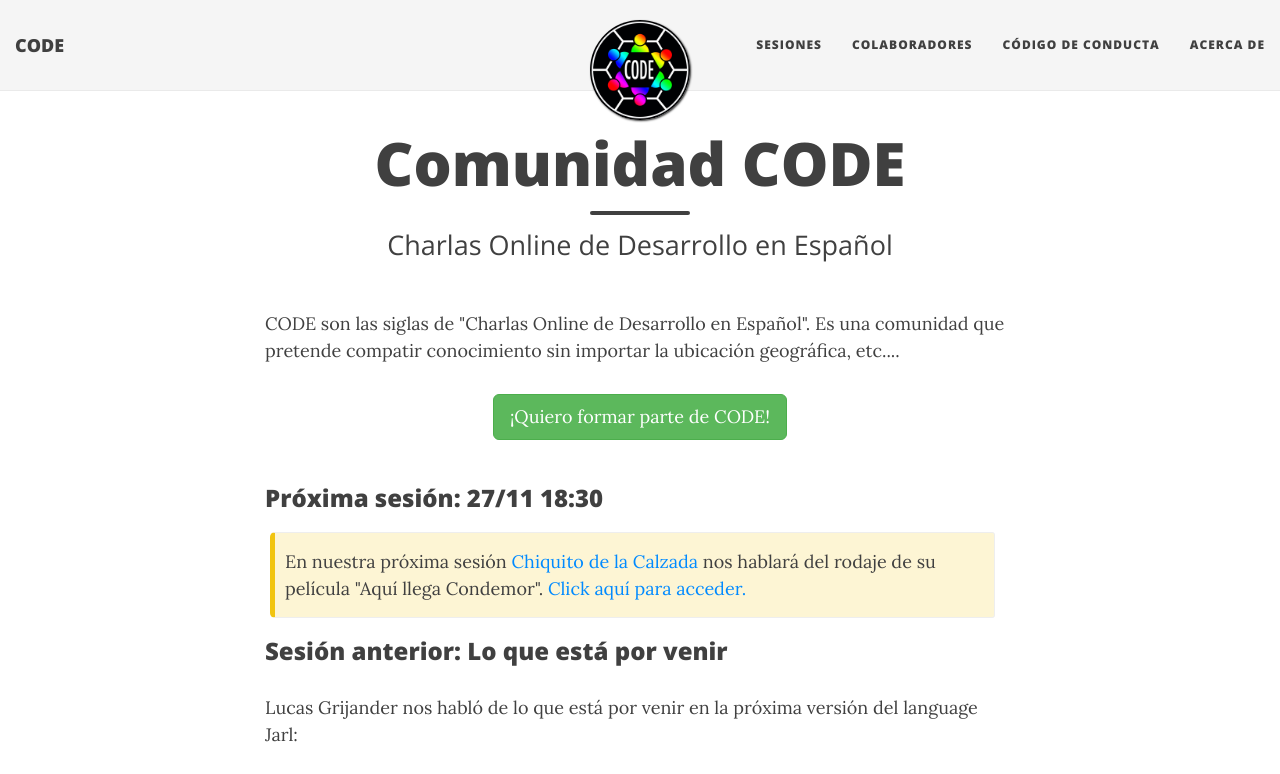
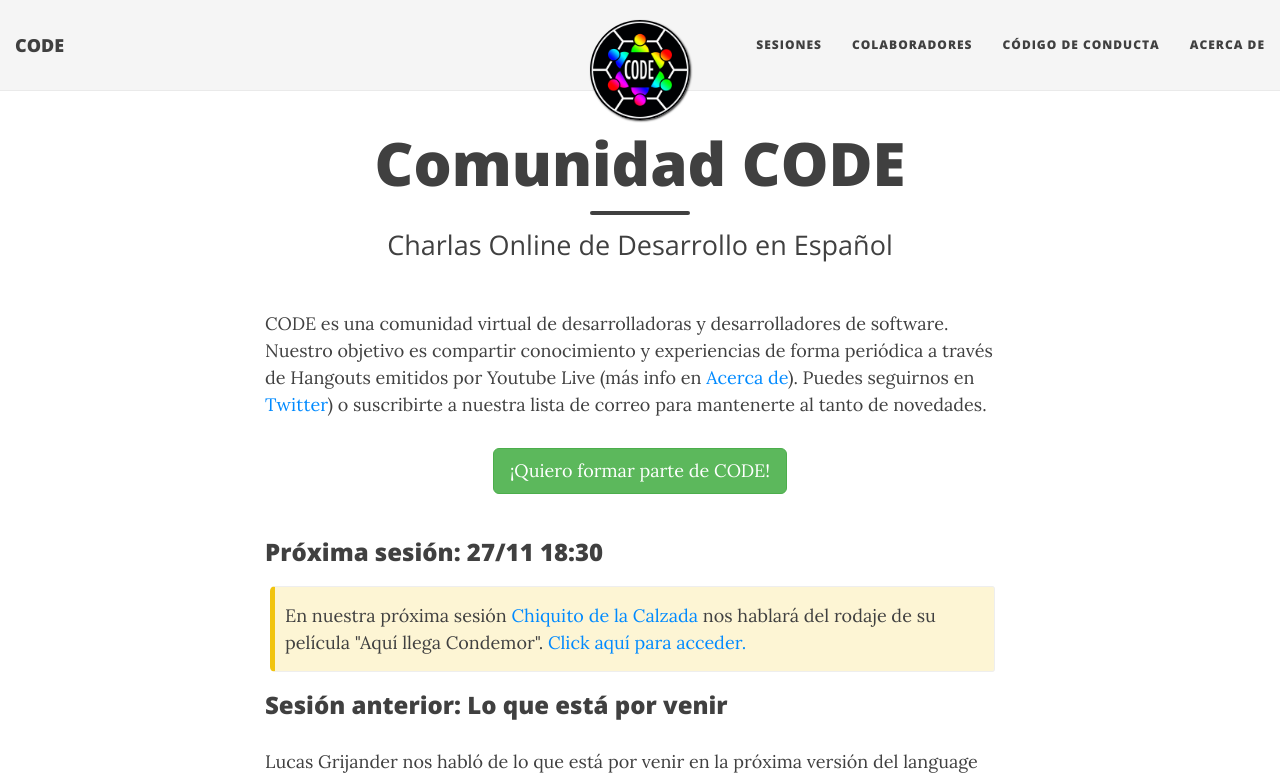
Before and after one commit to comunidadcode/comunidadcode.github.io, a Jekyll site: the page built from index.html, in a window 1280 px wide and 900 px high, cut to the strip 0-774 px from the top of the window. Built offline with Jekyll 4.4.1, drawn with Linux system fonts in a browser that asks for light colours; nearby versions of some CDN libraries.

Commit message:
Descripción en Home

```diff
--- a/index.html
+++ b/index.html
@@ -6,7 +6,7 @@ use-site-title: true
 ---
 
 <p>
-CODE son las siglas de "Charlas Online de Desarrollo en Español". Es una comunidad que pretende compatir conocimiento sin importar la ubicación geográfica, etc....
+CODE es una comunidad virtual de desarrolladoras y desarrolladores de software. Nuestro objetivo es compartir conocimiento y experiencias de forma periódica a través de Hangouts emitidos por Youtube Live (más info en <a href="/acercade">Acerca de</a>). Puedes seguirnos en <a href="https://twitter.com/comunidadcode">Twitter</a>) o suscribirte a nuestra lista de correo para mantenerte al tanto de novedades.
 </p>
 
 <div align="center" class="get-started-wrap">
```
